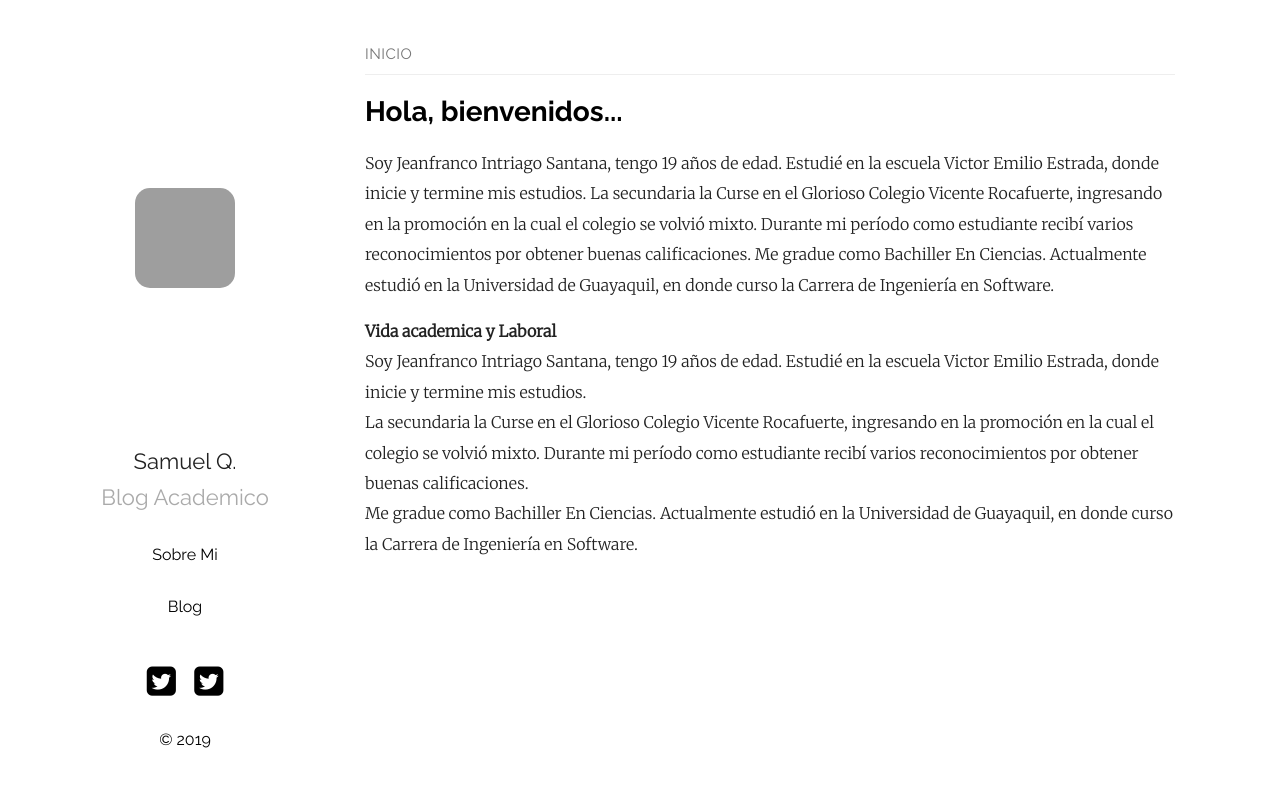
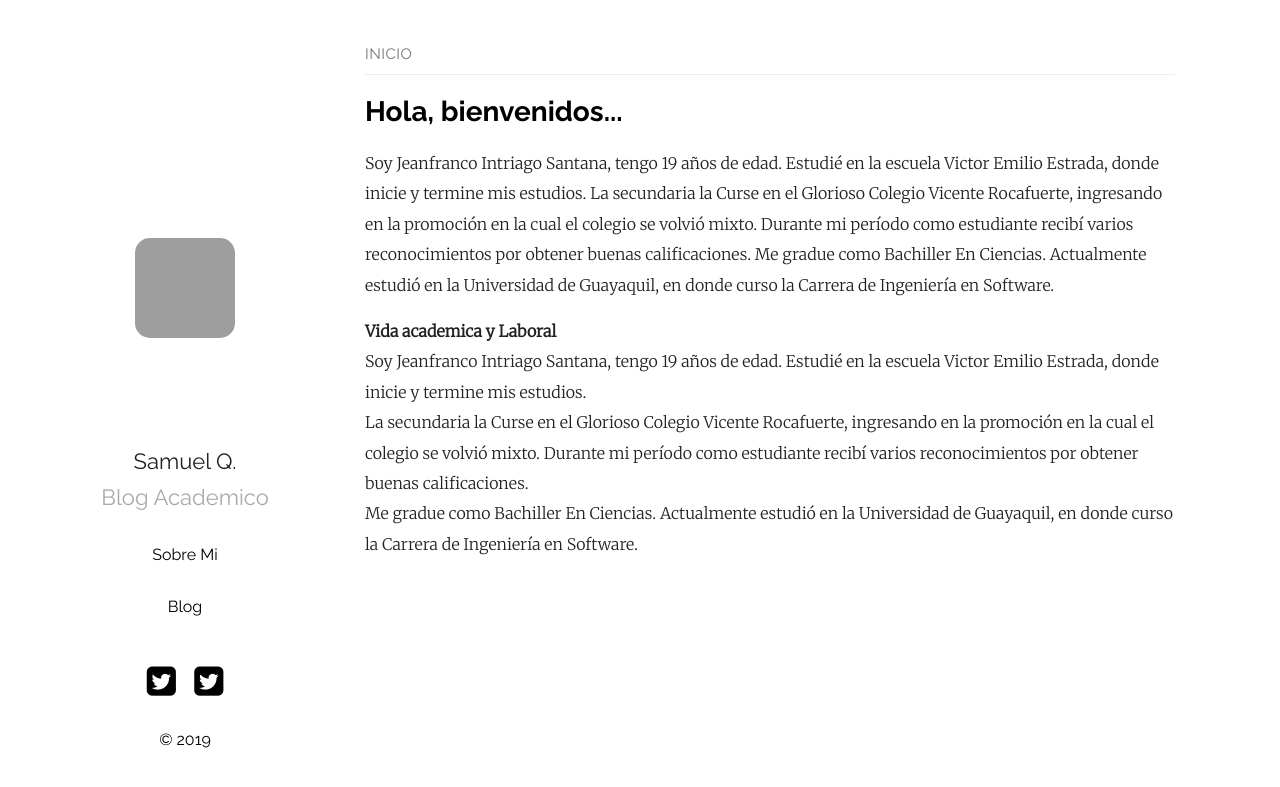
Before and after one commit to sam2001aldair/sam2001aldair.github.io, a Jekyll site: the page built from index.md, in a window 1280 px wide. Shown: the top 787 px of the page. Built offline with Jekyll 4.4.1, drawn with Linux system fonts in a browser that asks for light colours; grey boxes are pictures that could not be loaded.

Commit message:
Update default.html

```diff
--- a/_layouts/default.html
+++ b/_layouts/default.html
@@ -6,6 +6,10 @@
 <body>
 	<main class="container">
 		<section class="about">
+			<h2> </h2>
+			<h2> </h2>
+			<h2> </h2>
+			<h2> </h2>
 			<h2> </h2>
 			<h2> </h2>
 			<img style="border-radius: 15px;width: 100px;-webkit-user-select: none;margin: auto;cursor: zoom-in;height: 100px;" src="https://avatars1.githubusercontent.com/u/57511415?s=400&u=d3c0b69b590b43a037a03f6c2d9076997e2bc593&v=4" width="100" height="100">
```
